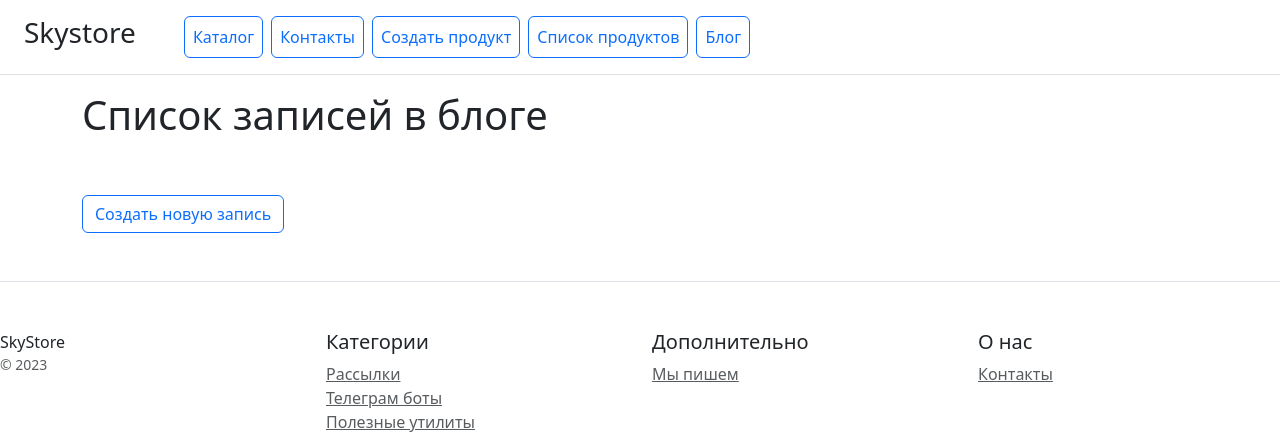
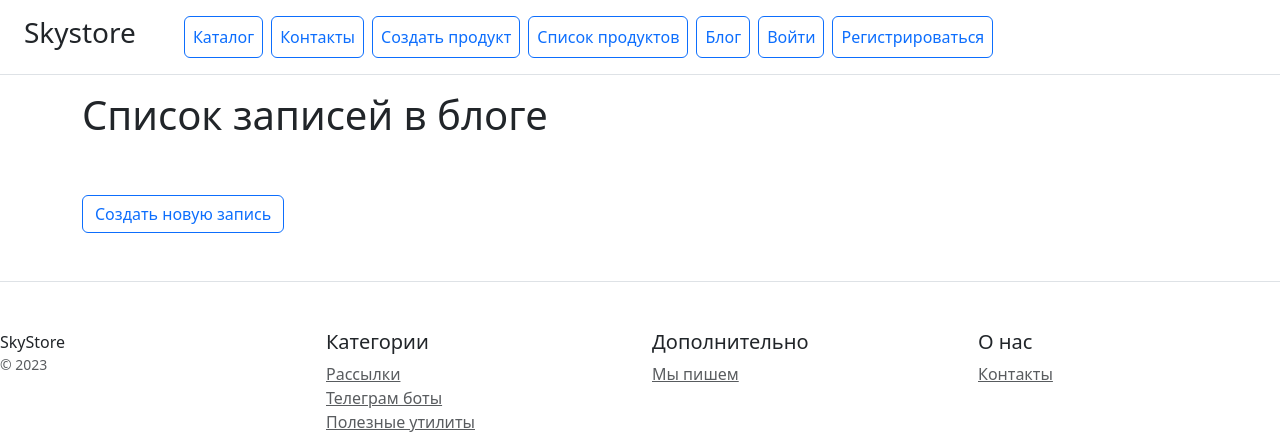
Before and after one commit to EvgeniiErmak/Django_Web_Store, a Django app: page /blogpost/ in a window 1280 px wide. Shown: the top 432 px of the page. Run offline with Django 5.2, Linux system fonts and the light colour scheme; data that the repository does not hold is empty; some libraries are stand-ins or nearby versions.

Commit message:
Work Version 22.2 Authentication - mission 01.02

```diff
--- a/catalog/templates/navbar.html
+++ b/catalog/templates/navbar.html
@@ -4,4 +4,6 @@
     <a class="p-2 btn btn-outline-primary me-2" href="{% url 'catalog:create_product' %}">Создать продукт</a>
     <a class="p-2 btn btn-outline-primary me-2" href="{% url 'catalog:product_list' %}">Список продуктов</a>
     <a class="p-2 btn btn-outline-primary me-2" href="{% url 'blogpost:post_list' %}">Блог</a>
+    <a class="p-2 btn btn-outline-primary me-2" href="{% url 'users:login' %}">Войти</a>
+    <a class="p-2 btn btn-outline-primary me-2" href="{% url 'users:register' %}">Регистрироваться</a>
 </div>
```
